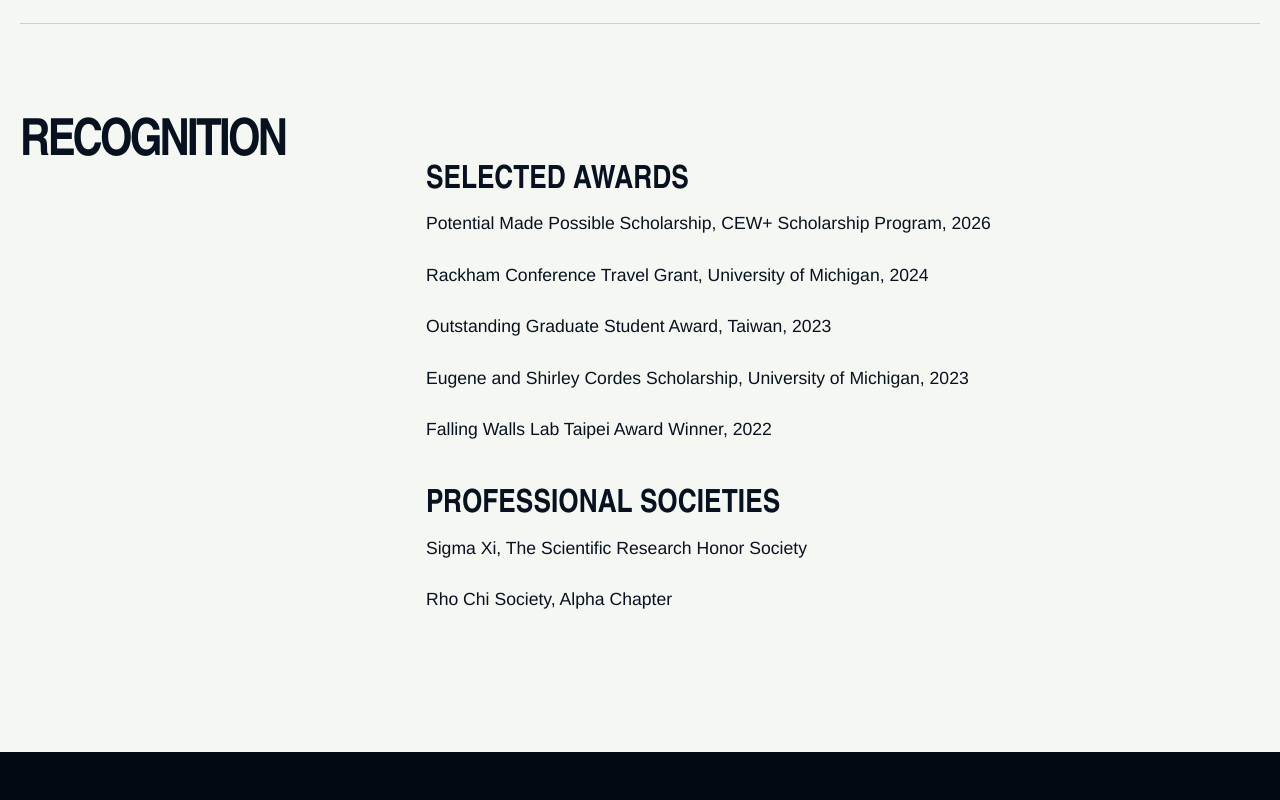
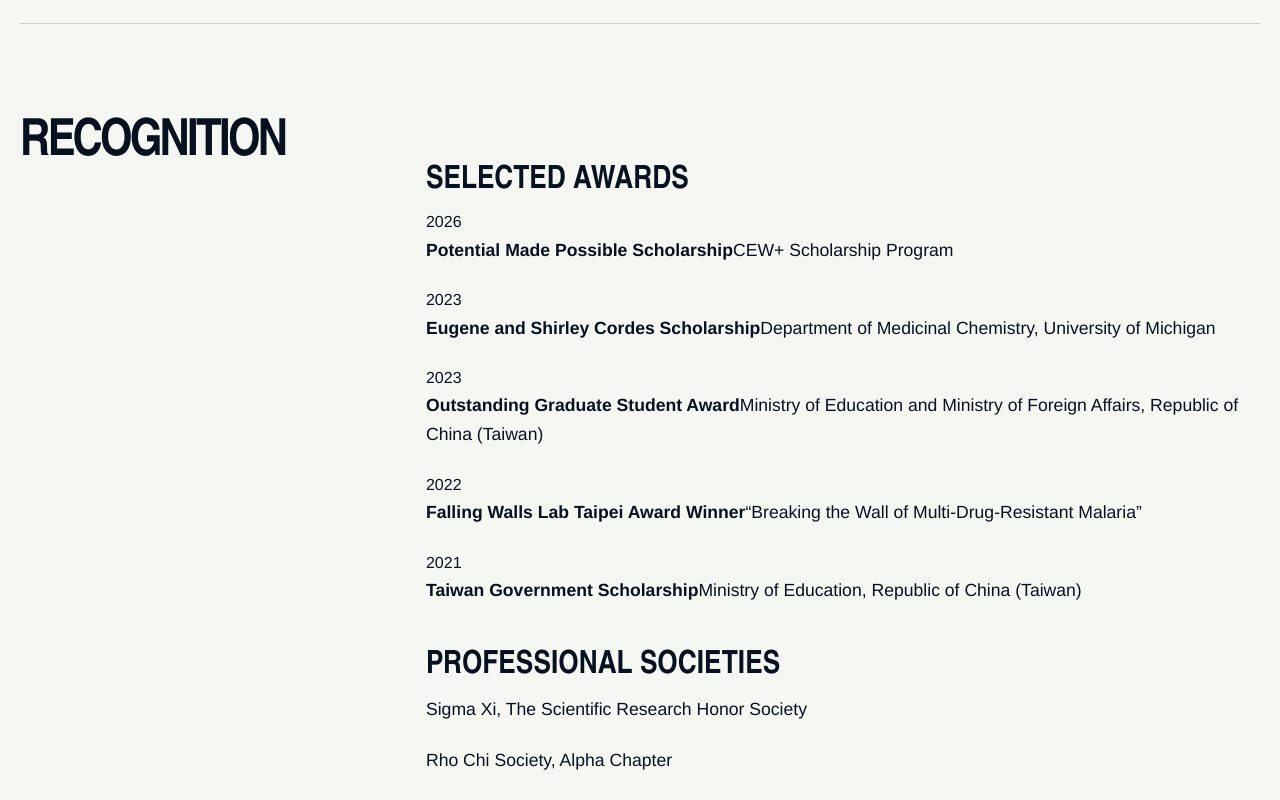
Before and after one commit to raphaelonuku/raphaelonuku.github.io, a website: page dist/about/index.html in a window 1280 px wide. Shown: the part 1920-2720 px from the top of the page. Drawn offline with Linux system fonts and the light colour scheme.

Commit message:
Update selected awards

```diff
--- a/dist/about/index.html
+++ b/dist/about/index.html
@@ -21,7 +21,7 @@
     <section class="section">
       <div class="content-grid"><h2>Scientific path</h2><div class="prose"><p>My scientific path began in pharmacy at the University of Nigeria, where an undergraduate project on HIV-1 protease introduced me to structure-based computational drug discovery. That experience established a question that still guides my work, how can molecular models become better experimental decisions?</p><p>At Taipei Medical University, I trained in medicinal chemistry, organic synthesis, and molecular simulation while developing celecoxib-based histone deacetylase inhibitors for glioblastoma. I completed the degree as a Taiwan Government Scholar and received the 2023 Outstanding Graduate Student Award.</p><p>A predoctoral internship at Academia Sinica expanded my computational work into peptide self-assembly. I am now completing doctoral training in Medicinal Chemistry at the University of Michigan, where I integrate peptide chemistry with computational design to develop anti-infective therapeutic candidates.</p></div></div>
       <div class="content-grid"><h2>What drives the work</h2><div class="prose"><p>I am interested in scientific problems that require movement between disciplines. My work may begin with a molecular structure, continue through a simulation, become a synthesized peptide, and return as biological data that changes the original hypothesis.</p><p>My long-term goal is to lead translational anti-infective drug-discovery programs that connect medicinal chemistry, peptide science, computational design, and experimental pharmacology.</p></div></div>
-      <div class="content-grid"><h2>Recognition</h2><div class="prose"><h3>Selected awards</h3><p>Potential Made Possible Scholarship, CEW+ Scholarship Program, 2026</p><p>Rackham Conference Travel Grant, University of Michigan, 2024</p><p>Outstanding Graduate Student Award, Taiwan, 2023</p><p>Eugene and Shirley Cordes Scholarship, University of Michigan, 2023</p><p>Falling Walls Lab Taipei Award Winner, 2022</p><h3>Professional societies</h3><p>Sigma Xi, The Scientific Research Honor Society</p><p>Rho Chi Society, Alpha Chapter</p></div></div>
+      <div class="content-grid"><h2>Recognition</h2><div class="prose"><h3>Selected awards</h3><div class="award-list" role="list"><div class="award-item" role="listitem"><time datetime="2026">2026</time><p><strong>Potential Made Possible Scholarship</strong><span>CEW+ Scholarship Program</span></p></div><div class="award-item" role="listitem"><time datetime="2023">2023</time><p><strong>Eugene and Shirley Cordes Scholarship</strong><span>Department of Medicinal Chemistry, University of Michigan</span></p></div><div class="award-item" role="listitem"><time datetime="2023">2023</time><p><strong>Outstanding Graduate Student Award</strong><span>Ministry of Education and Ministry of Foreign Affairs, Republic of China (Taiwan)</span></p></div><div class="award-item" role="listitem"><time datetime="2022">2022</time><p><strong>Falling Walls Lab Taipei Award Winner</strong><span>“Breaking the Wall of Multi-Drug-Resistant Malaria”</span></p></div><div class="award-item" role="listitem"><time datetime="2021">2021</time><p><strong>Taiwan Government Scholarship</strong><span>Ministry of Education, Republic of China (Taiwan)</span></p></div></div><h3>Professional societies</h3><p>Sigma Xi, The Scientific Research Honor Society</p><p>Rho Chi Society, Alpha Chapter</p></div></div>
     </section>
   </main>
   <footer class="footer"><div class="footer-call"><h2>The path continues <span>forward.</span></h2><a class="button primary" href="../assets/raphael-onuku-cv.pdf">Download full CV <span class="arrow">↓</span></a></div><div class="footer-meta"><span>Raphael S. Onuku</span><div class="social-links" aria-label="Professional profiles"><a href="https://www.linkedin.com/in/raphaelonuku/" aria-label="LinkedIn"><img src="../assets/icons/linkedin.svg" alt=""></a><a href="https://scholar.google.com/citations?user=BeNWFb0AAAAJ&amp;hl=en" aria-label="Google Scholar"><img src="../assets/icons/scholar.svg" alt=""></a><a href="https://www.researchgate.net/profile/Raphael-Onuku" aria-label="ResearchGate"><img src="../assets/icons/researchgate.svg" alt=""></a><a href="https://orcid.org/0000-0003-2564-2109" aria-label="ORCID"><img src="../assets/icons/orcid.svg" alt=""></a><a href="https://x.com/RaphaelOnuku" aria-label="X"><img src="../assets/icons/x.svg" alt=""></a></div><span>© <span data-year></span></span></div></footer>
```
